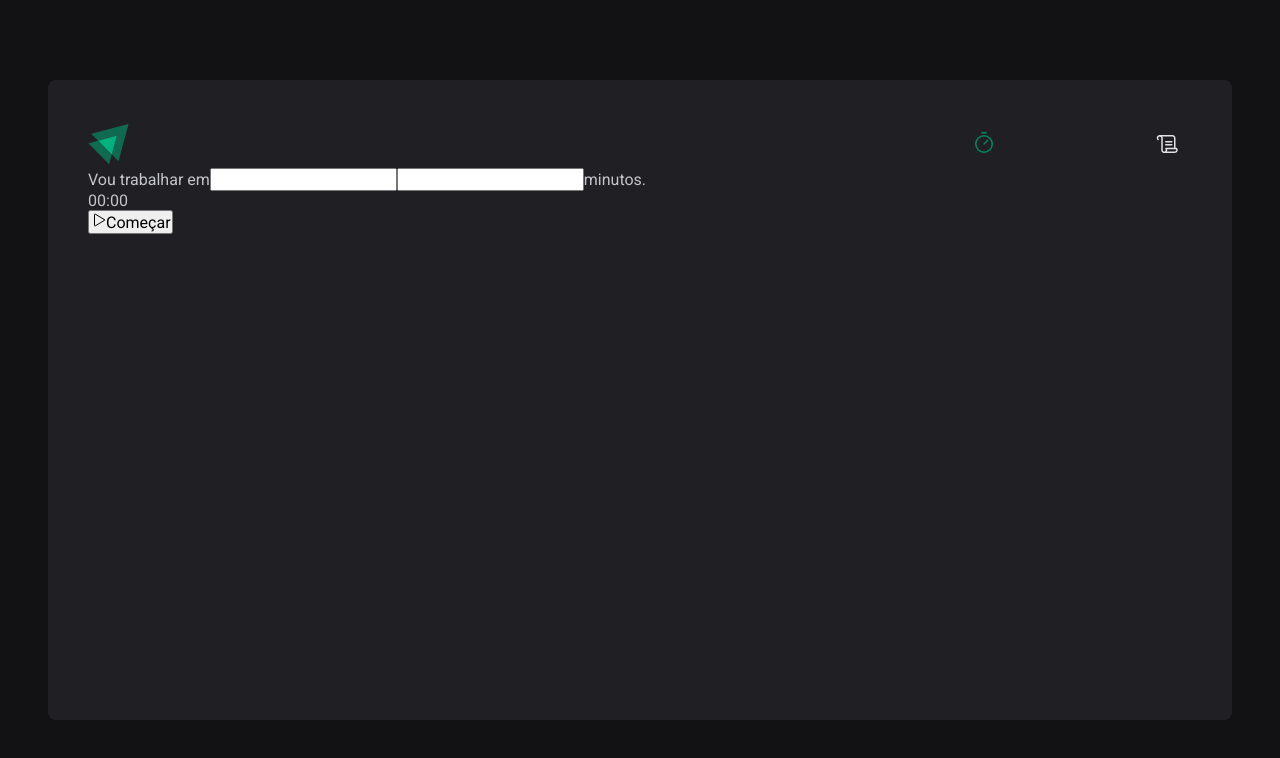
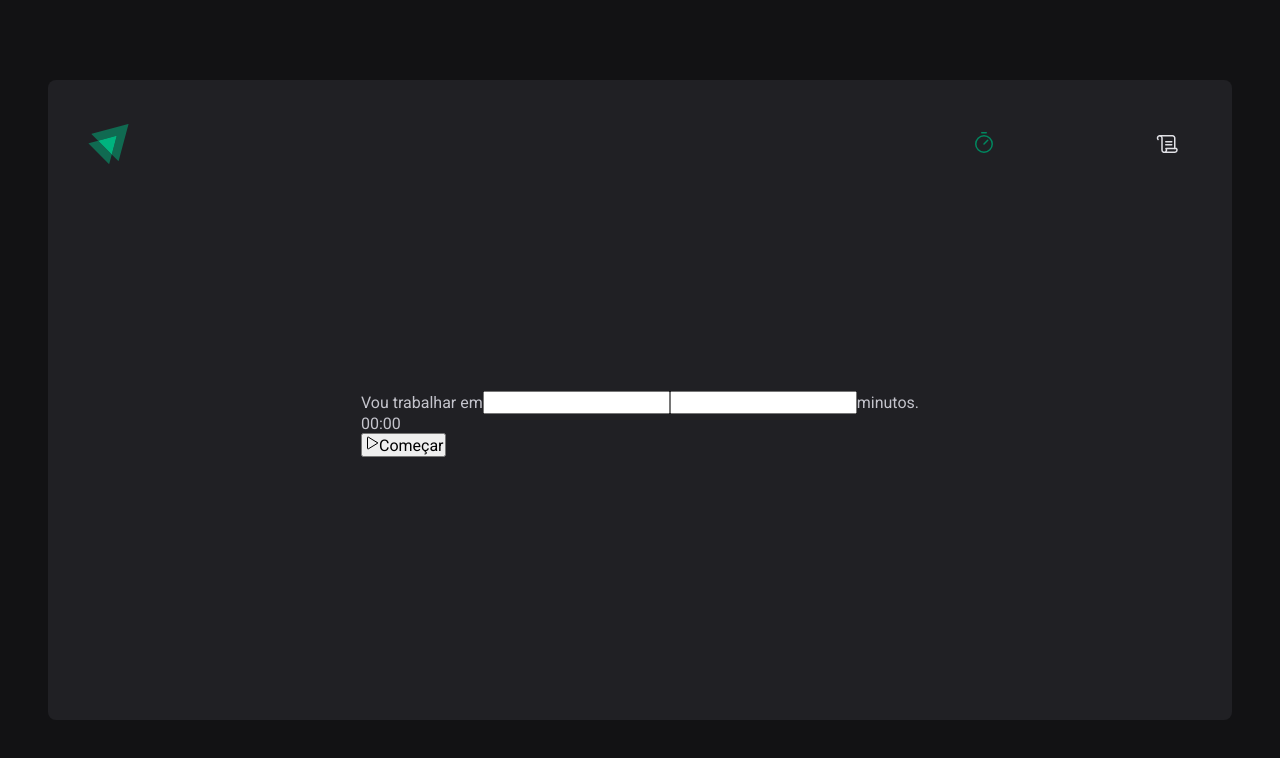
Before and after one commit to ArthurFilho/Pomodoro-Timer, a React (Vite) app: page / in a window 1280 px wide. Shown: the top 758 px of the page. Built offline with nearby package versions, Linux system fonts and the light colour scheme; a web font is replaced by a local one.

Commit message:
pomodor timer

```diff
--- a/src/pages/Home/style.ts
+++ b/src/pages/Home/style.ts
@@ -1,6 +1,24 @@
 import styled from 'styled-components'
 
-export const HomeContainer = styled.main``
+export const HomeContainer = styled.main`
+  flex: 1;
 
-export const FormContainer = styled.div``
-export const CountdownContainer = styled.div``
+  display: flex;
+  flex-direction: column;
+  align-items: center;
+  justify-content: center;
+
+  form {
+    display: flex;
+    flex-direction: column;
+    align-items: center;
+    gap: 3.5rem;
+  }
+`
+
+export const FormContainer = styled.div`
+
+`
+
+export const CountdownContainer = styled.div`
+`
```
